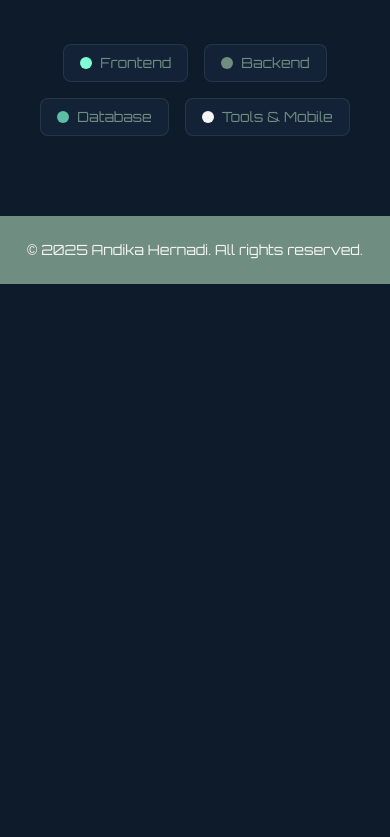
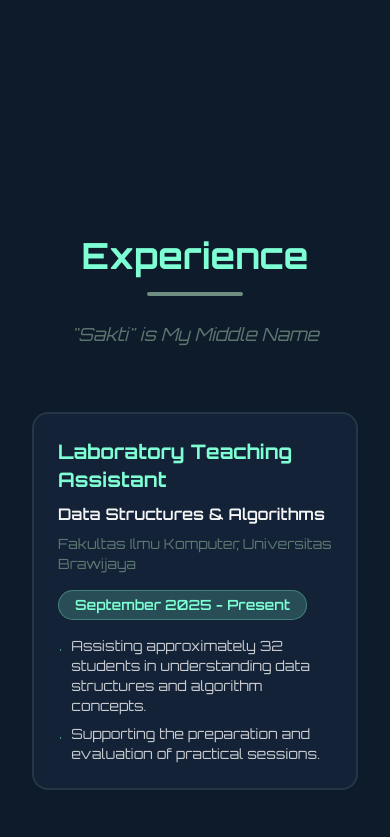
Before and after one commit to SutaSS/portofolio, a Next.js app: page / in a window 390 px wide. Shown: the part 8178-9015 px from the top of the page. Before the commit the page ends 8462 px from the top, so only its background shows below. Built offline with nearby package versions, Linux system fonts and the light colour scheme.

Commit message:
feat (experience) : 50%

```diff
--- a/src/app/data/experience.ts
+++ b/src/app/data/experience.ts
@@ -0,0 +1,53 @@
+import { Experience } from "../types/experience";
+
+export const experiences: Experience[] = [
+  {
+    id: '1',
+    title: 'Laboratory Teaching Assistant',
+    company: 'Data Structures & Algorithms',
+    location: 'Fakultas Ilmu Komputer, Universitas Brawijaya',
+    period: 'September 2025 - Present',
+    description: [
+      'Assisting approximately 32 students in understanding data structures and algorithm concepts.',
+      'Supporting the preparation and evaluation of practical sessions.',
+    ],
+    current: true,
+  },
+  {
+    id: '2',
+    title: 'Mobile Application Developer',
+    company: 'Raion Community',
+    location: 'Fakultas Ilmu Komputer, Universitas Brawijaya',
+    period: 'February 2025 - Present',
+    description: [
+      'Developing mobile apps using Flutter with focus on scalable architecture and clean UI/UX.',
+      'Contributed to the development of Serenia, a mental well-being app.',
+      'Learning Jetpack Compose and Kotlin for Android development.',
+    ],
+    current: true,
+  },
+  {
+    id: '3',
+    title: 'Staff Innovation of Technology',
+    company: 'Raion Community',
+    location: 'Fakultas Ilmu Komputer, Universitas Brawijaya',
+    period: 'March 2025 - Present',
+    description: [
+      'Serving as Co-Lead of Game Management under the Innovation of Technology division.',
+      'Managing and maintaining Raion Community official itch.io page.',
+      'Promoting members\' projects to enhance exposure within indie game and campus communities.',
+    ],
+    current: true,
+  },
+  {
+    id: '4',
+    title: 'Game Artist',
+    company: 'Raion Community',
+    location: 'Fakultas Ilmu Komputer, Universitas Brawijaya',
+    period: 'April 2024 - January 2025',
+    description: [
+      'Designed character visuals, environments, and animations to enhance storytelling and player immersion.',
+    ],
+    current: false,
+  },
+];
--- a/src/app/page.tsx
+++ b/src/app/page.tsx
@@ -4,6 +4,7 @@ import About from "./section/about";
 import TechStack from "./section/techStack";
 import Project from "./section/project";
 import Hero from "./section/Hero";
+import Experience from "./section/experience";
 
 export default function Home() {
   return (
@@ -13,6 +14,7 @@ export default function Home() {
       <About />
       <Project/>
       <TechStack />
+      <Experience />
       <Footer />
     </main>
   );
--- /dev/null
+++ b/src/app/section/experience.tsx
@@ -0,0 +1,126 @@
+"use client";
+import React from "react";
+import { experiences } from "../data/experience";
+
+const Experience = () => {
+  return (
+    <section
+      id="experience"
+      className="min-h-screen bg-dark-bg relative overflow-visible pt-24 lg:pt-0"
+    >
+      <div className="relative z-10 min-h-screen container mx-auto px-8 justify-center flex flex-col py-20">
+
+        {/* Title */}
+        <div className="text-center mb-16">
+          <h2 className="text-neon-aqua text-4xl lg:text-5xl font-bold mb-4">
+            Experience
+          </h2>
+          <div className="w-24 h-1 bg-olive-green mx-auto rounded-full"></div>
+          <p className="text-olive-green/80 mt-6 text-lg italic">
+            "Sakti" is My Middle Name
+          </p>
+        </div>
+
+        {/* Timeline Container */}
+        <div className="max-w-4xl mx-auto w-full">
+          <div className="relative">
+            {/* Vertical Line */}
+            <div className="absolute left-1/2 transform -translate-x-1/2 w-1 h-full bg-gradient-to-b from-neon-aqua via-olive-green to-neon-aqua hidden lg:block"></div>
+
+            {/* Timeline Items */}
+            <div className="space-y-12">
+              {experiences.map((exp, index) => (
+                <div
+                  key={exp.id}
+                  className={`relative flex items-center ${
+                    index % 2 === 0 ? 'lg:flex-row' : 'lg:flex-row-reverse'
+                  } flex-col lg:gap-0 gap-8`}
+                >
+                  {/* Content Box - Left/Right */}
+                  <div className={`w-full lg:w-[calc(50%-2rem)] ${
+                    index % 2 === 0 ? 'lg:text-right lg:pr-8' : 'lg:text-left lg:pl-8'
+                  }`}>
+                    <div className="group">
+                      {/* Card */}
+                      <div className="bg-navy-blue/50 rounded-2xl p-6 border-2 border-olive-green/20 hover:border-neon-aqua/50 transition-all duration-300 hover:shadow-2xl hover:shadow-neon-aqua/20 transform hover:scale-105">
+                        {/* Title & Company */}
+                        <div className="space-y-2 mb-4">
+                          <h3 className="text-neon-aqua text-xl font-bold">
+                            {exp.title}
+                          </h3>
+                          <p className="text-soft-white font-semibold">
+                            {exp.company}
+                          </p>
+                          <p className="text-olive-green/80 text-sm">
+                            {exp.location}
+                          </p>
+                        </div>
+
+                        {/* Period */}
+                        <div className="mb-4">
+                          <span className={`inline-block px-4 py-1 rounded-full text-sm font-semibold ${
+                            exp.current
+                              ? 'bg-neon-aqua/20 text-neon-aqua border border-neon-aqua/30'
+                              : 'bg-olive-green/20 text-olive-green border border-olive-green/30'
+                          }`}>
+                            {exp.period}
+                          </span>
+                        </div>
+
+                        {/* Description */}
+                        <ul className={`space-y-2 text-soft-white/80 text-sm ${
+                          index % 2 === 0 ? 'lg:text-right' : 'lg:text-left'
+                        }`}>
+                          {exp.description.map((desc, i) => (
+                            <li key={i} className="flex items-start gap-2">
+                              <span className={`text-neon-aqua mt-1 flex-shrink-0 ${
+                                index % 2 === 0 ? 'lg:order-2' : 'lg:order-1'
+                              }`}>
+                                •
+                              </span>
+                              <span className={index % 2 === 0 ? 'lg:order-1' : 'lg:order-2'}>
+                                {desc}
+                              </span>
+                            </li>
+                          ))}
+                        </ul>
+                      </div>
+                    </div>
+                  </div>
+
+                  {/* Center Dot */}
+                  <div className="absolute left-1/2 transform -translate-x-1/2 hidden lg:flex items-center justify-center z-10">
+                    <div className={`w-6 h-6 rounded-full border-4 ${
+                      exp.current
+                        ? 'bg-neon-aqua border-neon-aqua shadow-lg shadow-neon-aqua/50'
+                        : 'bg-olive-green border-olive-green shadow-lg shadow-olive-green/50'
+                    } transition-all duration-300 hover:scale-125`}>
+                      {exp.current && (
+                        <div className="absolute inset-0 rounded-full bg-neon-aqua animate-ping opacity-75"></div>
+                      )}
+                    </div>
+                  </div>
+
+                  {/* Empty space for alignment on desktop */}
+                  <div className="w-full lg:w-[calc(50%-2rem)] hidden lg:block"></div>
+                </div>
+              ))}
+            </div>
+          </div>
+        </div>
+
+        {/* Call to Action */}
+        <div className="text-center mt-16">
+          <a
+            href="#contact"
+            className="inline-block px-8 py-4 bg-transparent border-2 border-neon-aqua text-neon-aqua rounded-lg hover:bg-neon-aqua hover:text-dark-bg transition-all duration-300 transform hover:scale-105"
+          >
+            Let's Work Together
+          </a>
+        </div>
+      </div>
+    </section>
+  );
+};
+
+export default Experience;
--- a/src/app/section/techStack.tsx
+++ b/src/app/section/techStack.tsx
@@ -85,7 +85,7 @@ const TechStack = () => {
         </div>
 
         {/* Category Legend (Optional) */}
-        <div className="flex flex-wrap justify-center gap-4 mt-16">
+        {/* <div className="flex flex-wrap justify-center gap-4 mt-16">
           <div className="flex items-center gap-2 px-4 py-2 bg-navy-blue/50 rounded-lg border border-olive-green/20">
             <div className="w-3 h-3 bg-neon-aqua rounded-full"></div>
             <span className="text-olive-green text-sm">Frontend</span>
@@ -102,7 +102,7 @@ const TechStack = () => {
             <div className="w-3 h-3 bg-soft-white rounded-full"></div>
             <span className="text-olive-green text-sm">Tools & Mobile</span>
           </div>
-        </div>
+        </div> */}
       </div>
     </section>
   );
--- /dev/null
+++ b/src/app/types/experience.ts
@@ -0,0 +1,9 @@
+export interface Experience {
+  id: string;
+  title: string;
+  company: string;
+  location: string;
+  period: string;
+  description: string[];
+  current?: boolean;
+}
```
